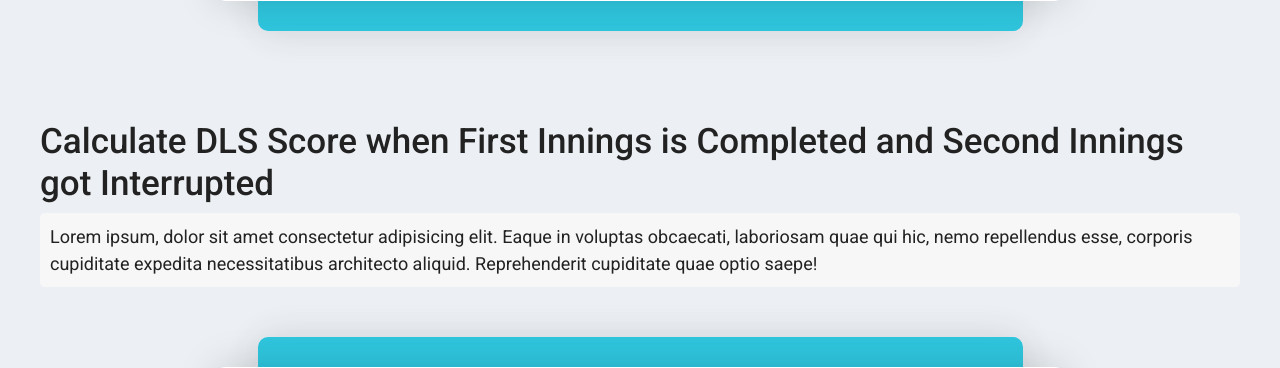
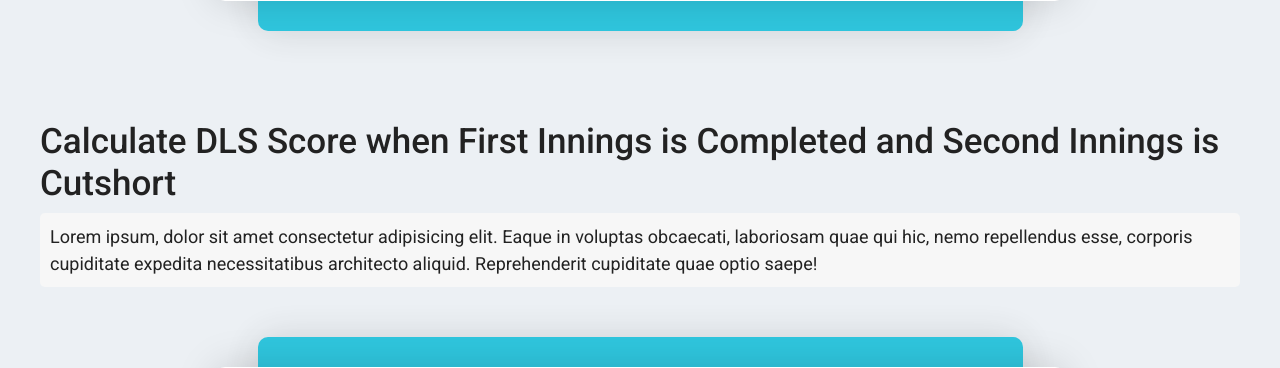
Before and after one commit to NishanthMuruganantham/duckworth-lewis-score-calculator, a Django app: page / in a window 1280 px wide. Shown: the part 1174-1542 px from the top of the page. Run offline with Django 4.2, Linux system fonts and the light colour scheme; some libraries are stand-ins or nearby versions.

Commit message:
heading names have been corrected

```diff
--- a/templates/home.html
+++ b/templates/home.html
@@ -16,7 +16,7 @@
                     Discover cricket's secret weapon. Our DLS Score Calculator simplifies complex equations, enabling accurate scoring in rain-affected matches.
                 </p>
             </header>
-            <!-- SECOND INNINGS INTERRUPTED -->
+            <!-- SECOND INNINGS INTERRUPTED FORM -->
             <div class="container1">
                 <header class="header">
                     <h2>Calculate DLS Score when First Innings is Completed and Second Innings got Interrupted</h2>
@@ -91,7 +91,7 @@
             <!-- SECOND INNINGS CUT SHORT FORM -->
             <div class="container1">
                 <header class="header">
-                    <h2>Calculate DLS Score when First Innings is Completed and Second Innings got Interrupted</h2>
+                    <h2>Calculate DLS Score when First Innings is Completed and Second Innings is Cutshort</h2>
                     <p id="lorem-text" class="hidden">
                         Lorem ipsum, dolor sit amet consectetur adipisicing elit. Eaque in voluptas obcaecati, laboriosam quae qui hic, nemo repellendus esse, corporis cupiditate expedita necessitatibus architecto aliquid. Reprehenderit cupiditate quae optio saepe!
                     </p>
```
